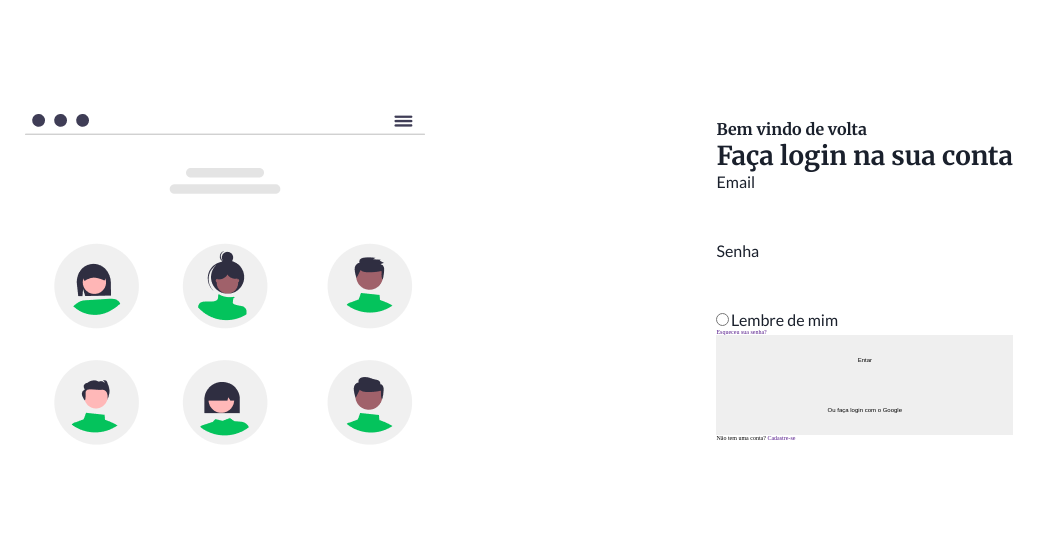
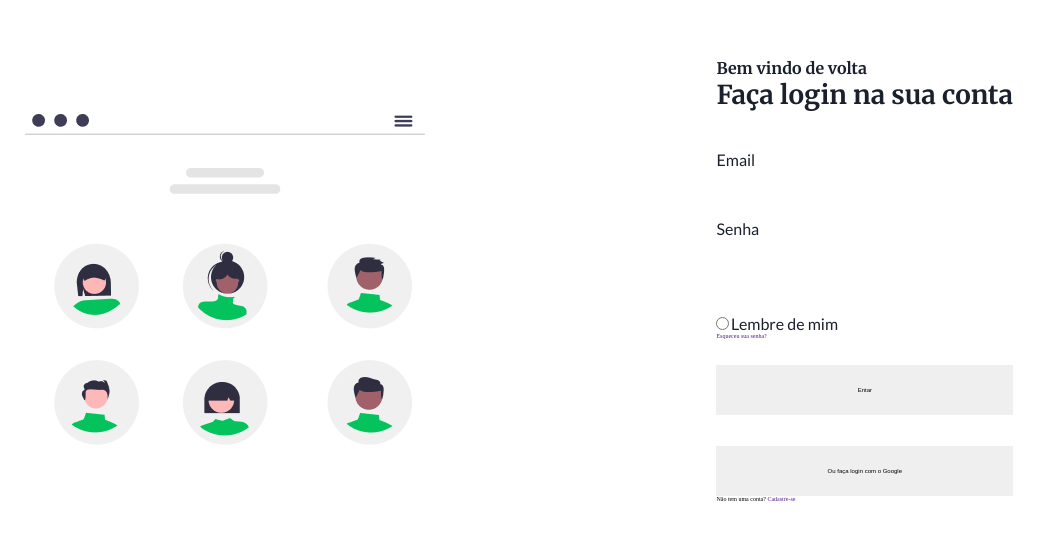
Before and after one commit to andrezafs/desafio-codelandia-4, a plain HTML site: page index.html in a window 1280 px wide. Shown: the part 120-660 px from the top of the page, without its empty margins (121-1165 px from the left). Drawn offline with Linux system fonts and the light colour scheme.

Commit message:
ajuste do espaçamento dos elementos do .container-form

```diff
--- a/assets/css/style.css
+++ b/assets/css/style.css
@@ -33,13 +33,24 @@ label {
     line-height: 1.9rem;
     font-weight: 400;
 }
+form {
+    margin-top: 3.9rem;
+}
 
-input[type=email],input[type=password],button{
+input[type=email], input[type=password], button{
     height: 5rem;
     width: 100%;
     border: none;
 }
-
+.recuperation {
+    padding: 2.6rem 0;
+}
+.login {
+    margin-bottom: 16.2rem
+}
+button:nth-of-type(1) {
+    margin-bottom: 3.1rem;
+}
 @media (max-width:900px) {
    .main-container {
        align-items: center;
```
